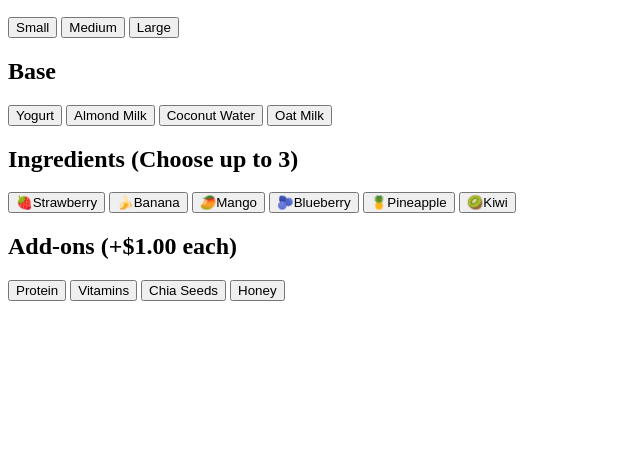
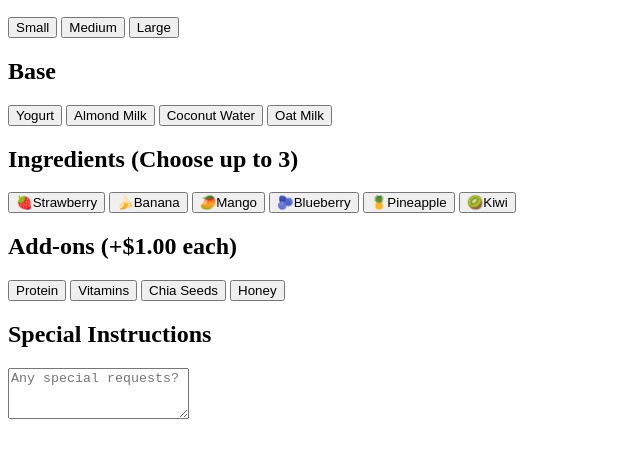
Before and after one commit to g0h1gh3r/Assignment02, a plain HTML site: page index.html in a window 1280 px wide. Shown: the part 111-564 px from the top of the page, without its empty margins (0-640 px from the left). Drawn offline with Linux system fonts and the light colour scheme.

Commit message:
Add special instructions section to html file

```diff
--- a/index.html
+++ b/index.html
@@ -63,6 +63,16 @@
           <button class="btn" data-addon="honey">Honey</button>
         </div>
       </div>
+      <!-- Special-instruction Section -->
+      <div class="section">
+        <h2>Special Instructions</h2>
+        <textarea
+          class="special-instructions"
+          id="special-instructions"
+          rows="3"
+          placeholder="Any special requests?"
+        ></textarea>
+      </div>
     </div>
   </body>
 </html>
```
